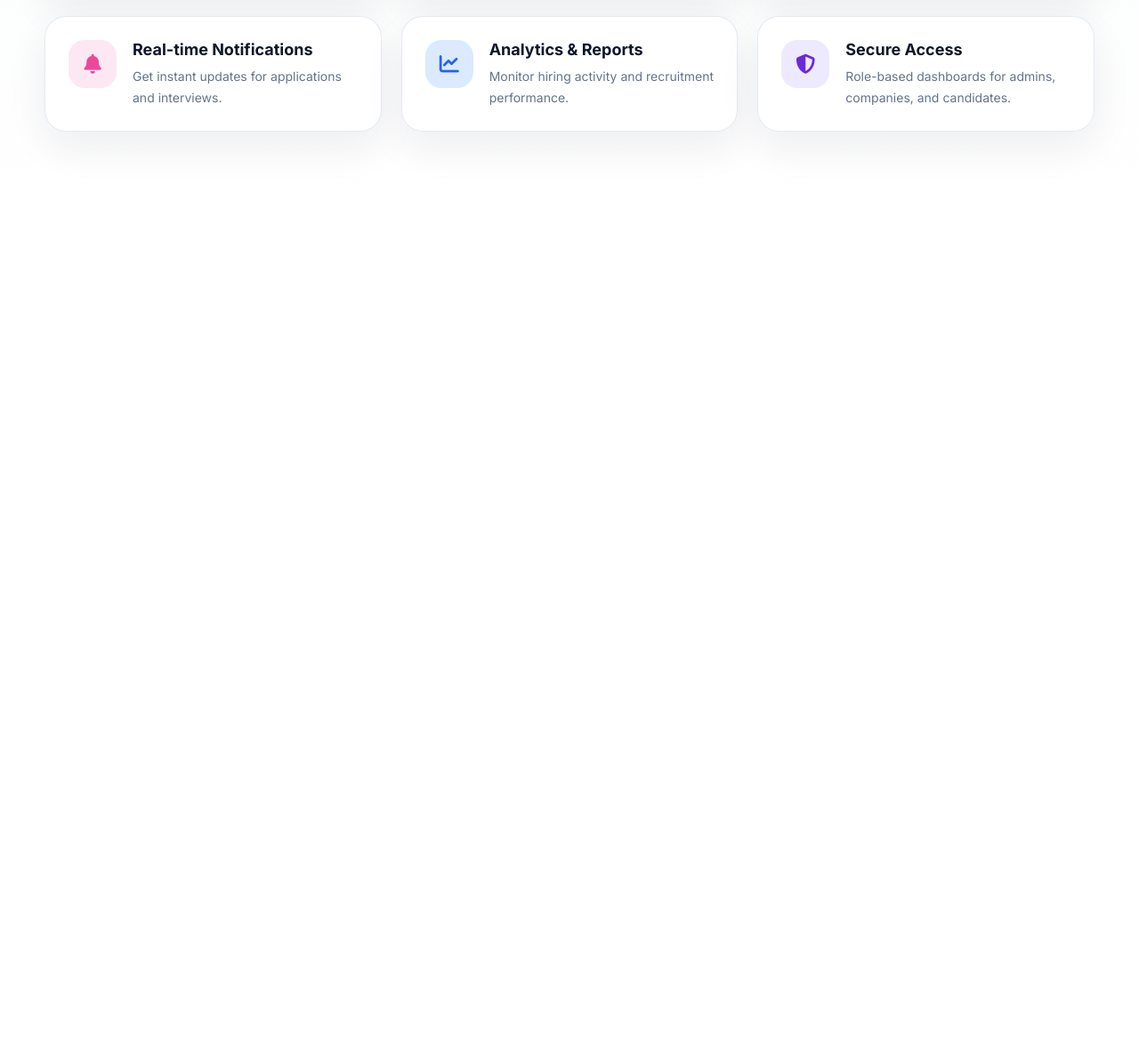
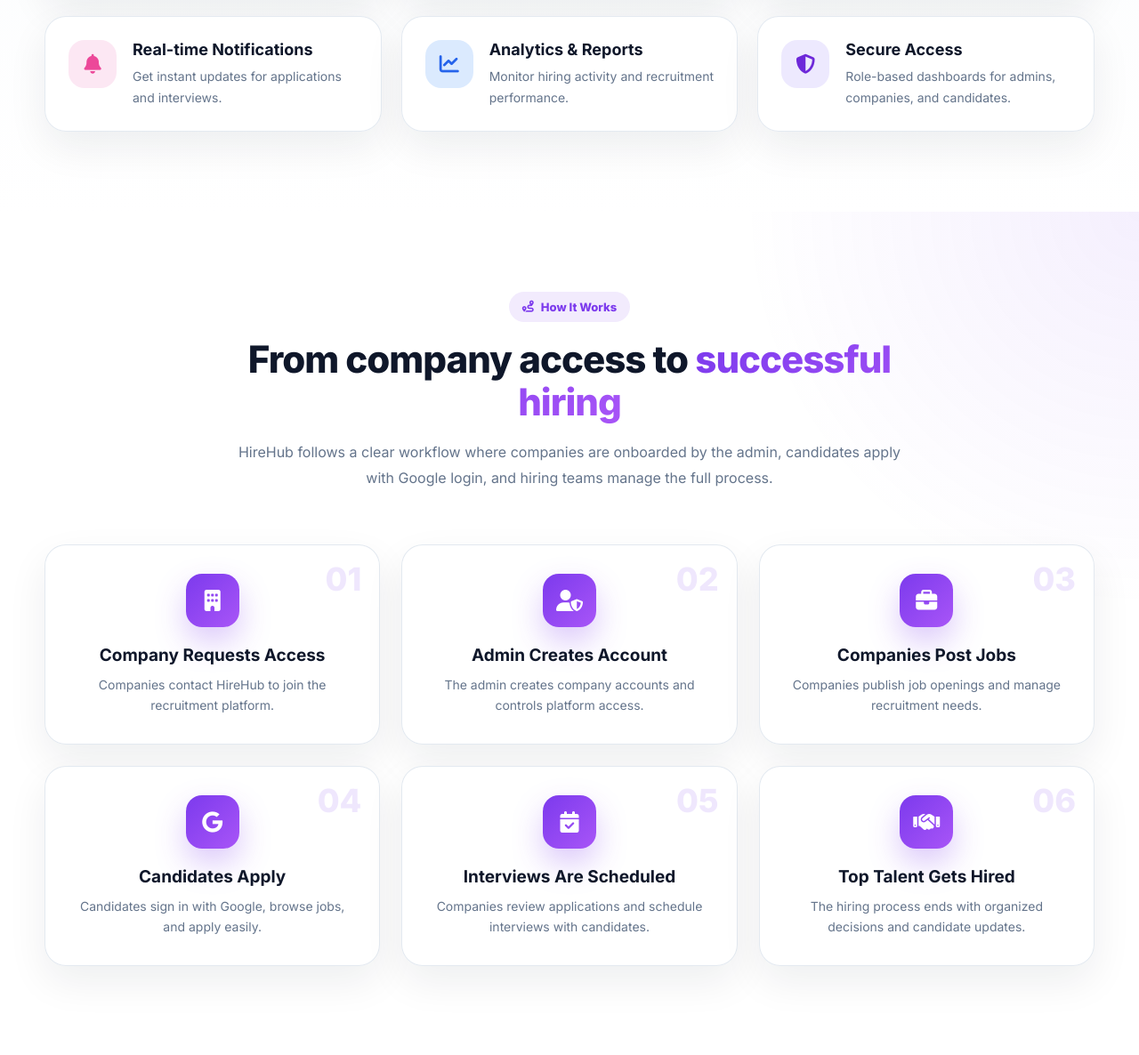
Before and after one commit to reemsaijary/Recruitment-CRM, a Django app: page / in a window 1280 px wide. Shown: the part 1416-2602 px from the top of the page at 89% size. Before the commit the page ends 1572 px from the top, so only its background shows below. Run offline with Django 5.2, Linux system fonts and the light colour scheme.

Commit message:
Add how it  works section to the landing page

```diff
--- a/backend/core/static/core/css/landing.css
+++ b/backend/core/static/core/css/landing.css
@@ -486,6 +486,128 @@ body {
     line-height: 1.65;
 }
 
+/*
+   HOW IT WORKS
+*/
+
+.how-section {
+    background:
+        radial-gradient(circle at top right, rgba(124, 58, 237, 0.08), transparent 28%),
+        #ffffff;
+    padding: 90px 24px 100px;
+}
+
+.how-header {
+    max-width: 760px;
+    margin: 0 auto 60px;
+    text-align: center;
+}
+
+.how-header h2 {
+    font-size: 42px;
+    line-height: 1.15;
+    font-weight: 800;
+    color: #0f172a;
+    margin: 18px 0;
+    letter-spacing: -1px;
+}
+
+.how-header h2 span {
+    background: linear-gradient(135deg, #7c3aed, #a855f7);
+    -webkit-text-fill-color: transparent;
+    -webkit-background-clip: text;
+}
+
+.how-header p {
+    color: #64748b;
+    font-size: 16px;
+    line-height: 1.8;
+}
+
+.how-steps {
+    max-width: 1180px;
+    margin: 0 auto;
+
+    display: grid;
+    grid-template-columns: repeat(3, 1fr);
+    gap: 24px;
+}
+
+.step-card {
+    position: relative;
+    background: rgba(255, 255, 255, 0.95);
+    padding: 32px 26px;
+    border-radius: 24px;
+    border: 1px solid rgba(226, 232, 240, 0.95);
+    box-shadow: 0 18px 45px rgba(15, 23, 42, 0.07);
+    text-align: center;
+    overflow: hidden;
+    transition: 0.25s ease;
+}
+
+.step-card::before {
+    content: "";
+    position: absolute;
+    inset: 0;
+    background: linear-gradient(135deg, rgba(124, 58, 237, 0.08), transparent 45%);
+    opacity: 0;
+    transition: 0.25s ease;
+}
+
+.step-card:hover {
+    transform: translateY(-8px);
+    border-color: rgba(124, 58, 237, 0.25);
+    box-shadow: 0 24px 60px rgba(15, 23, 42, 0.12);
+}
+
+.step-card:hover::before {
+    opacity: 1;
+}
+
+.step-number {
+    position: absolute;
+    top: 16px;
+    right: 20px;
+    font-size: 36px;
+    font-weight: 800;
+    color: rgba(124, 58, 237, 0.12);
+}
+
+.step-icon,
+.step-card h3,
+.step-card p {
+    position: relative;
+    z-index: 1;
+}
+
+.step-icon {
+    width: 60px;
+    height: 60px;
+    margin: 0 auto 20px;
+
+    border-radius: 18px;
+    background: linear-gradient(135deg, #7c3aed, #a855f7);
+
+    display: flex;
+    align-items: center;
+    justify-content: center;
+
+    color: white;
+    font-size: 24px;
+    box-shadow: 0 16px 35px rgba(124, 58, 237, 0.28);
+}
+
+.step-card h3 {
+    color: #0f172a;
+    font-size: 19px;
+    margin-bottom: 10px;
+}
+
+.step-card p {
+    color: #64748b;
+    font-size: 14px;
+    line-height: 1.65;
+}
 /* RESPONSIVE */
 
 @media (max-width: 1000px) {
@@ -566,4 +688,11 @@ body {
     .feature-card {
         text-align: left;
     }
+    .how-steps {
+        grid-template-columns: 1fr;
+    }
+
+    .how-header h2 {
+        font-size: 34px;
+    }
 }
--- a/backend/core/templates/core/landing/landing.html
+++ b/backend/core/templates/core/landing/landing.html
@@ -40,6 +40,8 @@
 </header>
 
 <main>
+
+    <!-- hero section -->
 
     <section class="hero-section">
         <div class="hero-container">
@@ -195,6 +197,89 @@
     </div>
 </section>
 
+<!-- HOW IT WORKS -->
+
+<section class="how-section" id="how-it-works">
+
+    <div class="how-header">
+        <span class="section-badge">
+            <i class="fa-solid fa-route"></i>
+            How It Works
+        </span>
+
+        <h2>
+            From company access to
+            <span>successful hiring</span>
+        </h2>
+
+        <p>
+            HireHub follows a clear workflow where companies are onboarded by the admin,
+            candidates apply with Google login, and hiring teams manage the full process.
+        </p>
+    </div>
+
+    <div class="how-steps">
+
+        <div class="step-card">
+            <div class="step-number">01</div>
+            <div class="step-icon">
+                <i class="fa-solid fa-building"></i>
+            </div>
+            <h3>Company Requests Access</h3>
+            <p>Companies contact HireHub to join the recruitment platform.</p>
+        </div>
+
+        <div class="step-card">
+            <div class="step-number">02</div>
+            <div class="step-icon">
+                <i class="fa-solid fa-user-shield"></i>
+            </div>
+            <h3>Admin Creates Account</h3>
+            <p>The admin creates company accounts and controls platform access.</p>
+        </div>
+
+        <div class="step-card">
+            <div class="step-number">03</div>
+            <div class="step-icon">
+                <i class="fa-solid fa-briefcase"></i>
+            </div>
+            <h3>Companies Post Jobs</h3>
+            <p>Companies publish job openings and manage recruitment needs.</p>
+        </div>
+
+        <div class="step-card">
+            <div class="step-number">04</div>
+            <div class="step-icon">
+                <i class="fa-brands fa-google"></i>
+            </div>
+            <h3>Candidates Apply</h3>
+            <p>Candidates sign in with Google, browse jobs, and apply easily.</p>
+        </div>
+
+        <div class="step-card">
+            <div class="step-number">05</div>
+            <div class="step-icon">
+                <i class="fa-solid fa-calendar-check"></i>
+            </div>
+            <h3>Interviews Are Scheduled</h3>
+            <p>Companies review applications and schedule interviews with candidates.</p>
+        </div>
+
+        <div class="step-card">
+            <div class="step-number">06</div>
+            <div class="step-icon">
+                <i class="fa-solid fa-handshake"></i>
+            </div>
+            <h3>Top Talent Gets Hired</h3>
+            <p>The hiring process ends with organized decisions and candidate updates.</p>
+        </div>
+
+    </div>
+
+</section>
+
+
+
 </main>
 
 </body>
```
